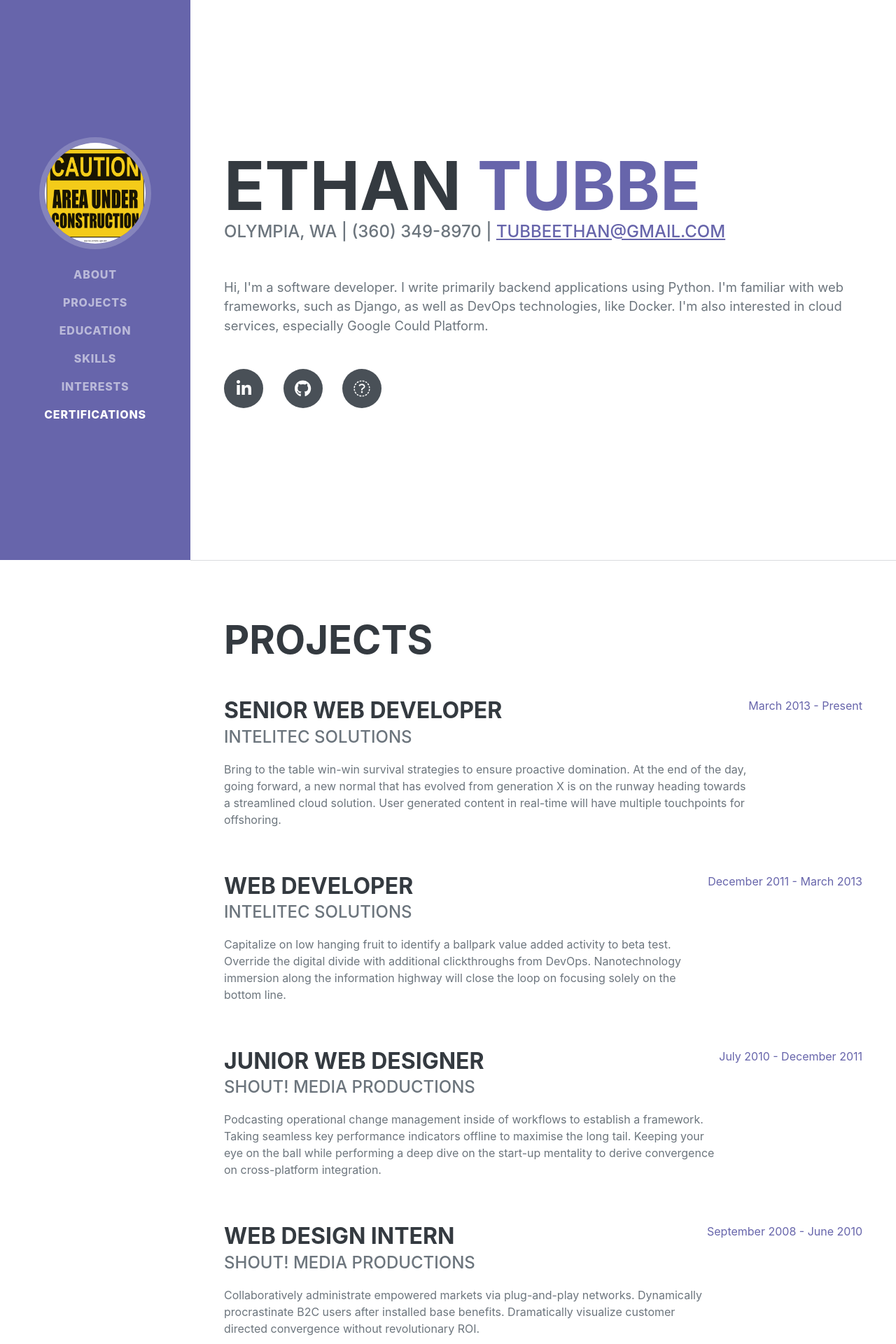
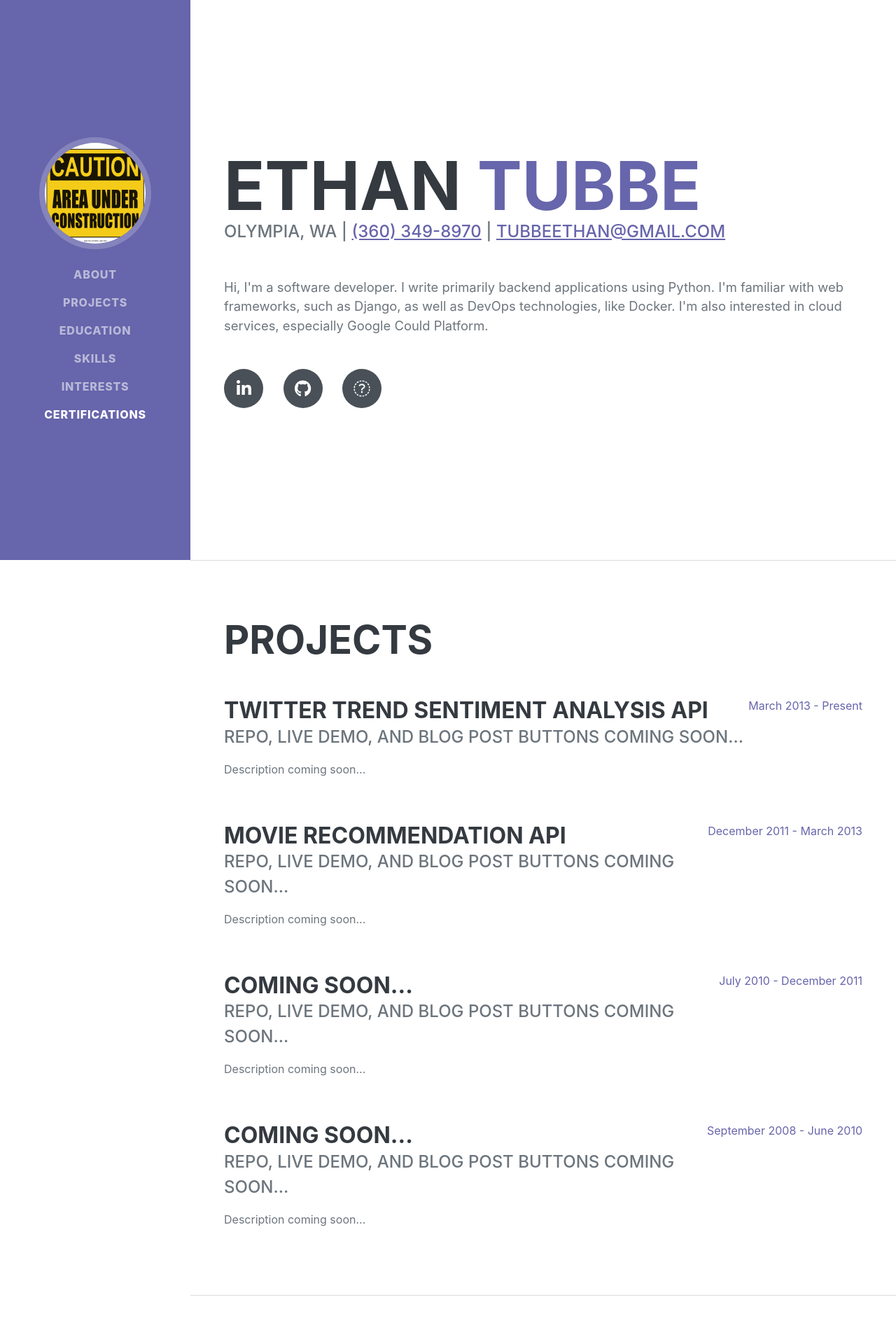
Before and after one commit to ethan-pt/portfolio_site, a Django app: page / in a window 1280 px wide. Shown: the top 1920 px of the page at 70% size. Run offline with Django 4.2, Linux system fonts and the light colour scheme; parts of the project's set-up code (start-up, migrations or seed data) failed here and were passed over; some libraries are stand-ins or nearby versions; some web fonts are replaced.

Commit message:
add tel link, edit projects section headers/desc

```diff
--- a/website/templates/website/index.html
+++ b/website/templates/website/index.html
@@ -54,7 +54,9 @@
                     </h1>
 
                     <div class="subheading mb-5">
-                        Olympia, WA | (360) 349-8970 |
+                        Olympia, WA |
+                        <a href="tel:+13603498970">(360) 349-8970</a>
+                         |
                         <a href="mailto:tubbeethan@gmail.com">tubbeethan@gmail.com</a>
                     </div>
 
@@ -86,9 +88,9 @@
 
                     <div class="d-flex flex-column flex-md-row justify-content-between mb-5">
                         <div class="flex-grow-1">
-                            <h3 class="mb-0">Senior Web Developer</h3>
-                            <div class="subheading mb-3">Intelitec Solutions</div>
-                            <p>Bring to the table win-win survival strategies to ensure proactive domination. At the end of the day, going forward, a new normal that has evolved from generation X is on the runway heading towards a streamlined cloud solution. User generated content in real-time will have multiple touchpoints for offshoring.</p>
+                            <h3 class="mb-0">Twitter Trend Sentiment Analysis API</h3>
+                            <div class="subheading mb-3">Repo, Live Demo, and Blog Post buttons coming soon...</div>
+                            <p>Description coming soon...</p>
                         </div>
 
                         <div class="flex-shrink-0">
@@ -98,9 +100,9 @@
 
                     <div class="d-flex flex-column flex-md-row justify-content-between mb-5">
                         <div class="flex-grow-1">
-                            <h3 class="mb-0">Web Developer</h3>
-                            <div class="subheading mb-3">Intelitec Solutions</div>
-                            <p>Capitalize on low hanging fruit to identify a ballpark value added activity to beta test. Override the digital divide with additional clickthroughs from DevOps. Nanotechnology immersion along the information highway will close the loop on focusing solely on the bottom line.</p>
+                            <h3 class="mb-0">Movie Recommendation API</h3>
+                            <div class="subheading mb-3">Repo, Live Demo, and Blog Post buttons coming soon...</div>
+                            <p>Description coming soon...</p>
                         </div>
 
                         <div class="flex-shrink-0">
@@ -110,9 +112,9 @@
 
                     <div class="d-flex flex-column flex-md-row justify-content-between mb-5">
                         <div class="flex-grow-1">
-                            <h3 class="mb-0">Junior Web Designer</h3>
-                            <div class="subheading mb-3">Shout! Media Productions</div>
-                            <p>Podcasting operational change management inside of workflows to establish a framework. Taking seamless key performance indicators offline to maximise the long tail. Keeping your eye on the ball while performing a deep dive on the start-up mentality to derive convergence on cross-platform integration.</p>
+                            <h3 class="mb-0">Coming Soon...</h3>
+                            <div class="subheading mb-3">Repo, Live Demo, and Blog Post buttons coming soon...</div>
+                            <p>Description coming soon...</p>
                         </div>
 
                         <div class="flex-shrink-0">
@@ -122,9 +124,9 @@
 
                     <div class="d-flex flex-column flex-md-row justify-content-between">
                         <div class="flex-grow-1">
-                            <h3 class="mb-0">Web Design Intern</h3>
-                            <div class="subheading mb-3">Shout! Media Productions</div>
-                            <p>Collaboratively administrate empowered markets via plug-and-play networks. Dynamically procrastinate B2C users after installed base benefits. Dramatically visualize customer directed convergence without revolutionary ROI.</p>
+                            <h3 class="mb-0">Coming Soon...</h3>
+                            <div class="subheading mb-3">Repo, Live Demo, and Blog Post buttons coming soon...</div>
+                            <p>Description coming soon...</p>
                         </div>
 
                         <div class="flex-shrink-0">
```
